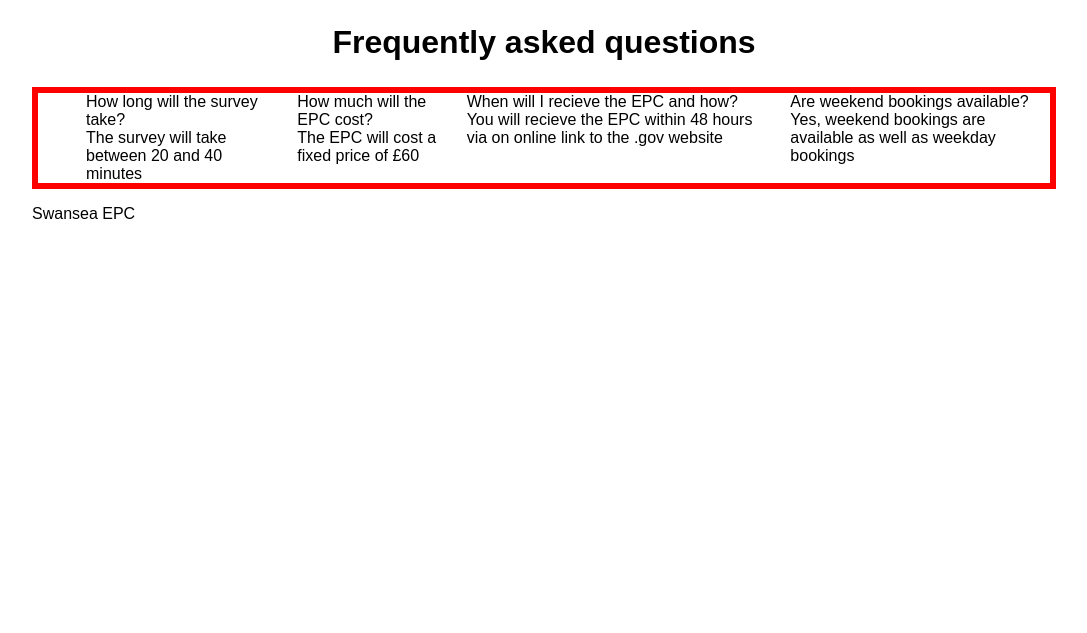
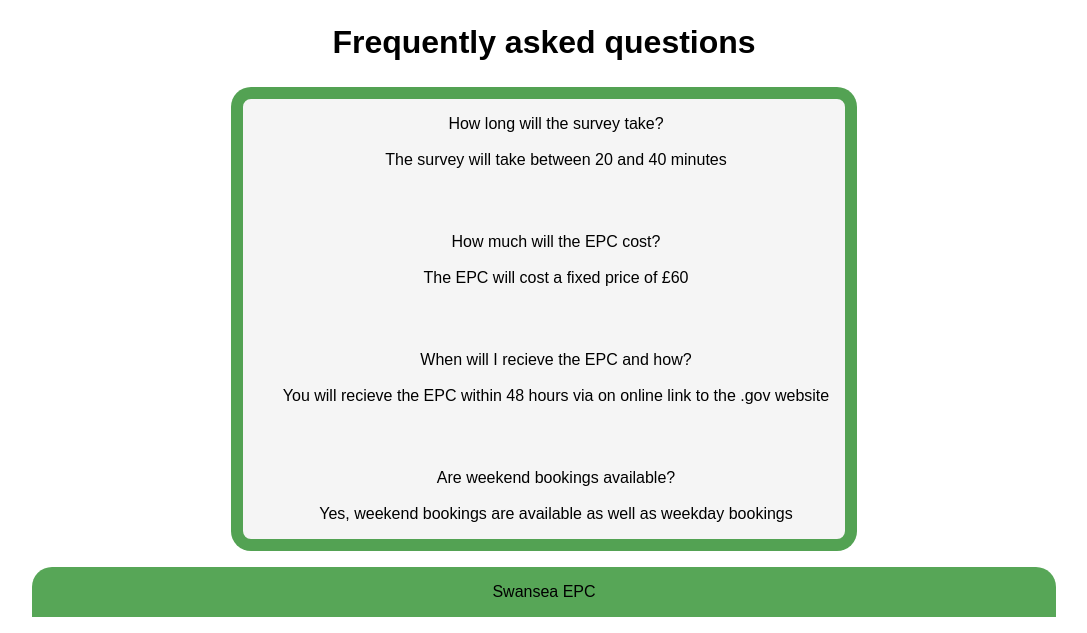
Before and after one commit to TM19966991/Landing-page, a plain HTML site: page index.html in a window 1280 px wide. Shown: the part 1242-1875 px from the top of the page, without its empty margins (96-1183 px from the left). Before the commit the page ends 1481 px from the top, so only its background shows below. Drawn offline with Linux system fonts and the light colour scheme.

Commit message:
complete faq and footer

```diff
--- a/index.html
+++ b/index.html
@@ -9,7 +9,7 @@
 <body>
     <div class="header">
         <div>Swansea EPC</div>
-        <ul>
+        <ul class="header-list">
             <li>Home</li>
             <li>Contact</li>
             <li>FAQ</li>
@@ -40,13 +40,13 @@
     </div>
     <h2>Frequently asked questions</h2>
     <div class="faq">
-        <ul>
-            <li> How long will the survey take?<br> The survey will take between 20 and 40 minutes</li>
-            <li>How much will the EPC cost?<br> The EPC will cost a fixed price of £60</li>
-            <li>When will I recieve the EPC and how?<br> You will recieve the EPC within 48 hours via on online link to the .gov website</li>
-            <li>Are weekend bookings available?<br> Yes, weekend bookings are available as well as weekday bookings</li>
+        <ul class="faq-list">
+            <li class="faq-info">How long will the survey take?<span><br> The survey will take between 20 and 40 minutes</span></li>
+            <li class="faq-info">How much will the EPC cost?<span><br> The EPC will cost a fixed price of £60</span></li>
+            <li class="faq-info">When will I recieve the EPC and how?<span><br>You will recieve the EPC within 48 hours via on online link to the .gov website</span></li>
+            <li class="faq-info">Are weekend bookings available?<span><br> Yes, weekend bookings are available as well as weekday bookings</span></li>
         </ul>
     </div>
-    <p>Swansea EPC</p>
+    <p class="footer">Swansea EPC</p>
 </body>
 </html>
--- a/style.css
+++ b/style.css
@@ -12,7 +12,7 @@ body {
     border-top-right-radius: 20px;
 }
 
-ul {
+.header-list {
     display: flex;
     margin: 0;
     padding: 0;
@@ -107,6 +107,35 @@ h2 {
 
 .faq {
     display: flex;
-    border: solid red 6px;
-    background-image: ;
+    min-height: fit-content;
+    justify-content: center;
+
 }
+
+.faq-list {
+    list-style: none;
+    margin: 0px;
+    flex-direction: column;
+    display: flex;
+    gap: 64px;
+    border: solid #017901a8 12px;
+    text-align: center;
+    background-color: whitesmoke;
+    border-radius: 20px;
+    padding: 16px;
+}
+
+.faq-info {
+    display: flex;
+    flex-direction: column;
+    justify-content: space-between;
+}
+
+.footer {
+    display: flex;
+    justify-content: center;
+    padding: 16px 32px 16px 32px;
+    background-color: #017901a8;
+    border-top-left-radius: 20px;
+    border-top-right-radius: 20px;
+    }
```
